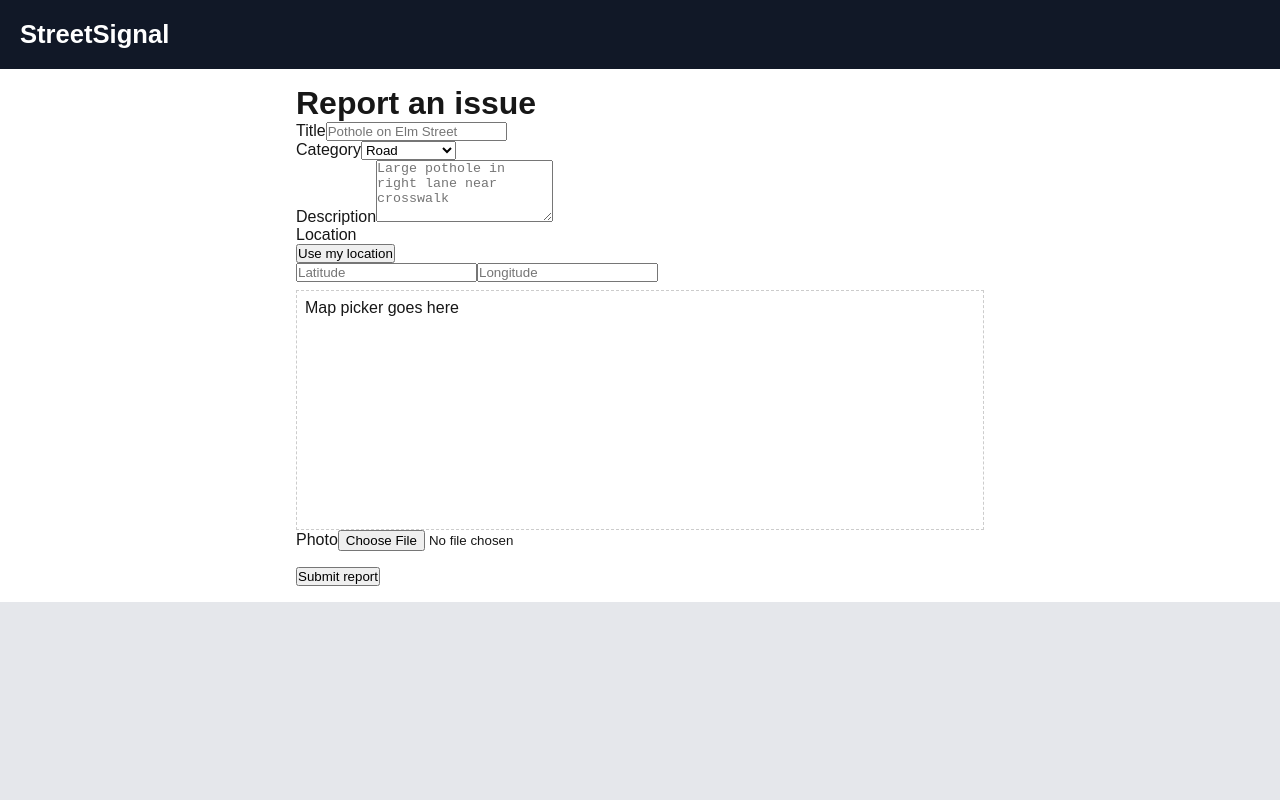
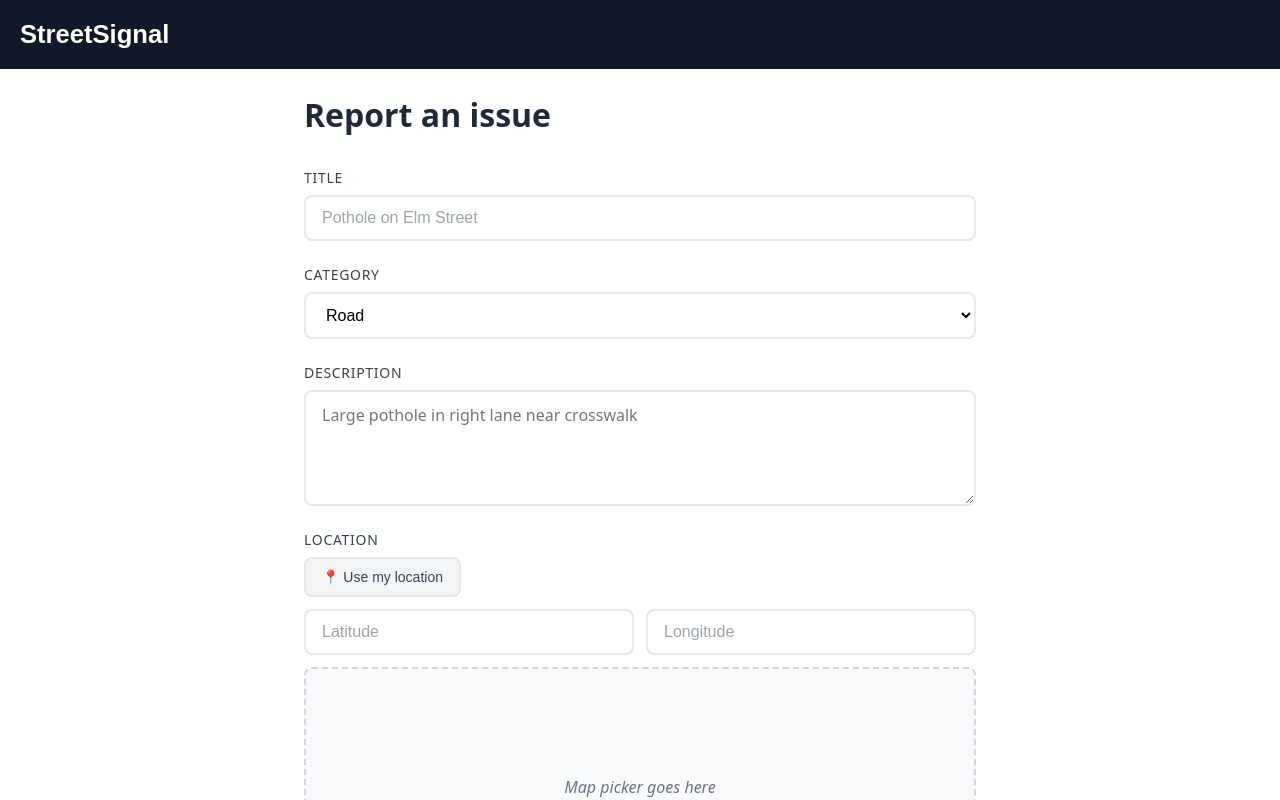
Before and after one commit to BenHavis/streetsignal, a Next.js app: page /report in a window 1280 px wide. Shown: the top 800 px of the page. Built offline with nearby package versions, Linux system fonts and the light colour scheme.

Commit message:
add in styling

```diff
--- a/src/app/report/page.tsx
+++ b/src/app/report/page.tsx
@@ -2,7 +2,7 @@
 'use client';
 
 import { useState, useRef } from 'react';
-
+import styles from './report.module.css'
 type Category = 'Road' | 'Lighting' | 'Safety' | 'Sanitation' | 'Accessibility' | 'Other';
 const CATEGORIES: Category[] = ['Road', 'Lighting', 'Safety', 'Sanitation', 'Accessibility', 'Other'];
 
@@ -38,14 +38,15 @@ export default function ReportPage() {
   }
 
   return (
-    <main style={{ padding: 16, maxWidth: 720, margin: '0 auto' }}>
-      <h1>Report an issue</h1>
+    <main className={styles.container}>
+      <h1 className={styles.title}>Report an issue</h1>
 
-      <form onSubmit={onSubmit}>
+     <form className={styles.form} onSubmit={onSubmit}>
         {/* Title */}
-        <div>
-          <label htmlFor="title">Title</label>
+        <div className={styles.field}>
+          <label className={styles.label} htmlFor="title">Title</label>
           <input
+            className={styles.input}
             id="title"
             type="text"
             placeholder="Pothole on Elm Street"
@@ -56,9 +57,10 @@ export default function ReportPage() {
         </div>
 
         {/* Category */}
-        <div>
-          <label htmlFor="category">Category</label>
+        <div className={styles.field}>
+          <label className={styles.label} htmlFor="category">Category</label>
           <select
+            className={styles.select}
             id="category"
             value={category}
             onChange={(e) => setCategory(e.target.value as Category)}
@@ -70,9 +72,10 @@ export default function ReportPage() {
         </div>
 
         {/* Description */}
-        <div>
-          <label htmlFor="description">Description</label>
+        <div className={styles.field}>
+          <label className={styles.label} htmlFor="description">Description</label>
           <textarea
+            className={styles.textarea}
             id="description"
             placeholder="Large pothole in right lane near crosswalk"
             rows={4}
@@ -82,17 +85,17 @@ export default function ReportPage() {
         </div>
 
         {/* Location inputs */}
-        <div>
-          <label>Location</label>
+        <div className={styles.field}>
+          <label className={styles.label}>Location</label>
 
-          <div>
-            <button type="button" onClick={useMyLocation}>
-              Use my location
+          <div className={styles.locationSection}>
+            <button type="button" className={styles.locationButton} onClick={useMyLocation}>
+              📍 Use my location
             </button>
-          </div>
 
-          <div>
+            <div className={styles.coordinateInputs}>
               <input
+                className={styles.input}
                 type="number"
                 step="any"
                 placeholder="Latitude"
@@ -101,6 +104,7 @@ export default function ReportPage() {
                 required
               />
               <input
+                className={styles.input}
                 type="number"
                 step="any"
                 placeholder="Longitude"
@@ -110,29 +114,30 @@ export default function ReportPage() {
               />
             </div>
 
-          {/* Map picker placeholder */}
-          <div style={{ height: 240, border: '1px dashed #ccc', marginTop: 8 }}>
-            {/* TODO replace with a small map that sets lat,lng on click */}
-            <p style={{ padding: 8 }}>Map picker goes here</p>
+            <div className={styles.mapPlaceholder}>
+              Map picker goes here
+            </div>
           </div>
         </div>
 
         {/* Photo */}
-        <div>
-          <label htmlFor="photo">Photo</label>
+        <div className={styles.field}>
+          <label className={styles.label} htmlFor="photo">Photo</label>
           <input
+            className={styles.fileInput}
             id="photo"
             ref={fileInputRef}
             type="file"
             accept="image/*"
             onChange={onFileChange}
           />
-          {/* TODO optional preview */}
         </div>
 
         {/* Actions */}
-        <div style={{ marginTop: 16 }}>
-          <button type="submit">Submit report</button>
+        <div className={styles.submitSection}>
+          <button type="submit" className={styles.submitButton}>
+            Submit report
+          </button>
         </div>
       </form>
     </main>
--- a/src/app/report/report.module.css
+++ b/src/app/report/report.module.css
@@ -0,0 +1,190 @@
+.container {
+  padding: 24px;
+  max-width: 720px;
+  margin: 0 auto;
+  font-family: system-ui, -apple-system, sans-serif;
+}
+
+.title {
+  font-size: 2rem;
+  font-weight: 600;
+  margin-bottom: 32px;
+  color: #1f2937;
+}
+
+.form {
+  display: flex;
+  flex-direction: column;
+  gap: 24px;
+}
+
+.field {
+  display: flex;
+  flex-direction: column;
+  gap: 8px;
+}
+
+.label {
+  font-weight: 500;
+  color: #374151;
+  font-size: 0.875rem;
+  text-transform: uppercase;
+  letter-spacing: 0.05em;
+}
+
+.input {
+  padding: 12px 16px;
+  border: 2px solid #e5e7eb;
+  border-radius: 8px;
+  font-size: 1rem;
+  transition: border-color 0.15s ease;
+  background: white;
+}
+
+.input:focus {
+  outline: none;
+  border-color: #3b82f6;
+  box-shadow: 0 0 0 3px rgba(59, 130, 246, 0.1);
+}
+
+.input::placeholder {
+  color: #9ca3af;
+}
+
+.select {
+  padding: 12px 16px;
+  border: 2px solid #e5e7eb;
+  border-radius: 8px;
+  font-size: 1rem;
+  background: white;
+  cursor: pointer;
+  transition: border-color 0.15s ease;
+}
+
+.select:focus {
+  outline: none;
+  border-color: #3b82f6;
+  box-shadow: 0 0 0 3px rgba(59, 130, 246, 0.1);
+}
+
+.textarea {
+  padding: 12px 16px;
+  border: 2px solid #e5e7eb;
+  border-radius: 8px;
+  font-size: 1rem;
+  font-family: inherit;
+  resize: vertical;
+  min-height: 100px;
+  transition: border-color 0.15s ease;
+}
+
+.textarea:focus {
+  outline: none;
+  border-color: #3b82f6;
+  box-shadow: 0 0 0 3px rgba(59, 130, 246, 0.1);
+}
+
+.locationSection {
+  display: flex;
+  flex-direction: column;
+  gap: 12px;
+}
+
+.locationButton {
+  align-self: flex-start;
+  padding: 10px 16px;
+  background: #f3f4f6;
+  border: 2px solid #e5e7eb;
+  border-radius: 8px;
+  font-size: 0.875rem;
+  font-weight: 500;
+  cursor: pointer;
+  transition: all 0.15s ease;
+  color: #374151;
+}
+
+.locationButton:hover {
+  background: #e5e7eb;
+  border-color: #d1d5db;
+}
+
+.coordinateInputs {
+  display: grid;
+  grid-template-columns: 1fr 1fr;
+  gap: 12px;
+}
+
+.mapPlaceholder {
+  height: 240px;
+  border: 2px dashed #d1d5db;
+  border-radius: 8px;
+  display: flex;
+  align-items: center;
+  justify-content: center;
+  background: #f9fafb;
+  color: #6b7280;
+  font-style: italic;
+}
+
+.fileInput {
+  padding: 8px;
+  border: 2px solid #e5e7eb;
+  border-radius: 8px;
+  background: white;
+  font-size: 0.875rem;
+  cursor: pointer;
+  transition: border-color 0.15s ease;
+}
+
+.fileInput:focus {
+  outline: none;
+  border-color: #3b82f6;
+}
+
+.submitSection {
+  margin-top: 16px;
+  padding-top: 24px;
+  border-top: 1px solid #e5e7eb;
+}
+
+.submitButton {
+  width: 100%;
+  padding: 16px;
+  background: #3b82f6;
+  color: white;
+  border: none;
+  border-radius: 8px;
+  font-size: 1.1rem;
+  font-weight: 600;
+  cursor: pointer;
+  transition: all 0.15s ease;
+}
+
+.submitButton:hover {
+  background: #2563eb;
+  transform: translateY(-1px);
+}
+
+.submitButton:active {
+  transform: translateY(0);
+}
+
+/* Mobile responsiveness */
+@media (max-width: 768px) {
+  .container {
+    padding: 16px;
+  }
+
+  .title {
+    font-size: 1.75rem;
+    margin-bottom: 24px;
+  }
+
+  .coordinateInputs {
+    grid-template-columns: 1fr;
+  }
+
+  .mapPlaceholder {
+    height: 200px;
+  }
+}
```
Lines whose indentation alone changed are shown as unchanged.
